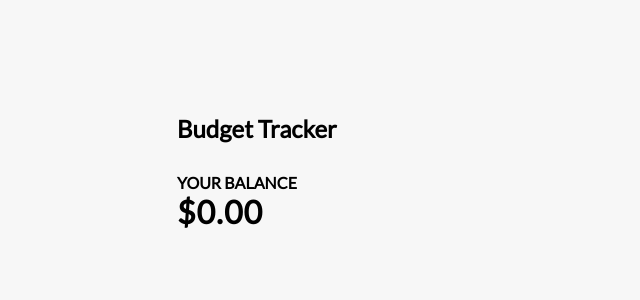
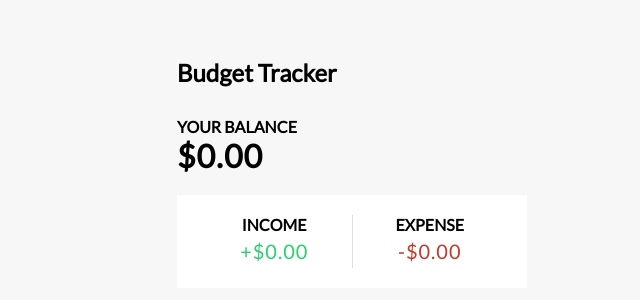
Before and after one commit to JacobDangCS/budget-tracker, a React (Create React App) app: page / in a window 1280 px wide. Shown: the part 222-522 px from the top of the page, without its empty margins (288-928 px from the left). Built offline with nearby package versions, Linux system fonts and the light colour scheme.

Commit message:
income/expense tracker added

```diff
--- a/src/App.js
+++ b/src/App.js
@@ -1,13 +1,15 @@
 import './App.css';
 import { Header } from './components/Header';
-import { Balance } from './components/Balance'
+import { Balance } from './components/Balance';
+import { IncomeBudget } from './components/IncomeBudget';
 
 function App() {
   return (
     <div>
-      <Header/>
+      <Header />
       <div className="container">
-      <Balance/>
+        <Balance />
+        <IncomeBudget />
       </div>
     </div>
   );
--- /dev/null
+++ b/src/components/IncomeBudget.js
@@ -0,0 +1,16 @@
+import React from 'react'
+
+export const IncomeBudget = () => {
+  return (
+    <div class="inc-exp-container">
+        <div>
+            <h4>Income</h4>
+            <p id="money-plus" class="money plus">+$0.00</p>
+        </div>
+        <div>
+            <h4>Expense</h4>
+            <p id="money-minus" class="money minus">-$0.00</p>
+        </div>
+    </div>
+  )
+}
```
